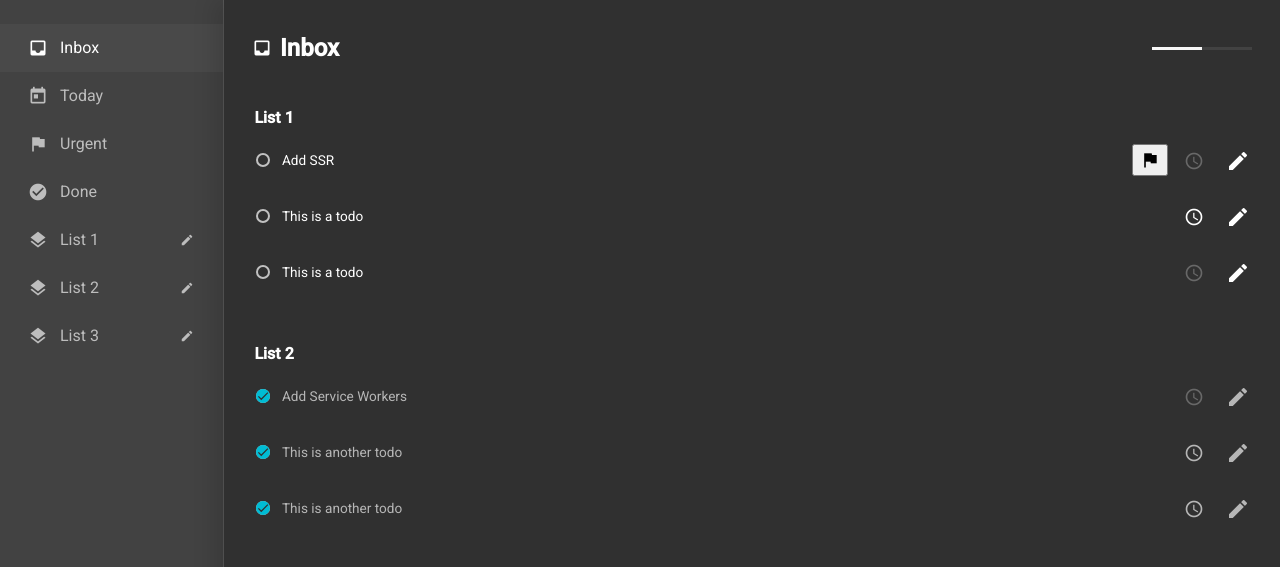
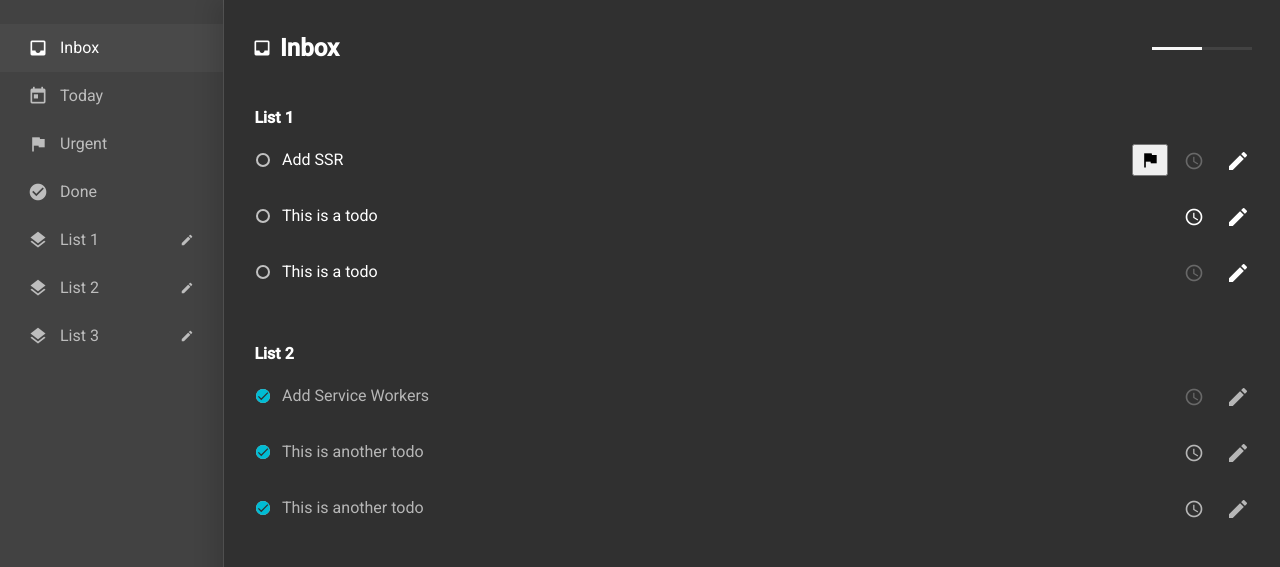
Before and after one commit to wintersteve/todo, an Angular app: page / in a window 1280 px wide. Shown: the top 567 px of the page. Built offline with nearby package versions, Linux system fonts and the light colour scheme.

Commit message:
reduce font-size on mobile only

```diff
--- a/src/app/todos/todo/todo.component.scss
+++ b/src/app/todos/todo/todo.component.scss
@@ -8,10 +8,6 @@
 
 .item {
 	user-select: none;
-}
-
-.title {
-	font-size: 0.85rem;
 }
 
 .checkbox[ng-reflect-checked='true'] {
@@ -71,6 +67,9 @@
 		box-sizing: border-box;
 		overflow: hidden;
 	}
+	.title {
+		font-size: 0.85rem;
+	}
 	.notes-wrapper {
 		padding: 1.5rem;
 	}
```
